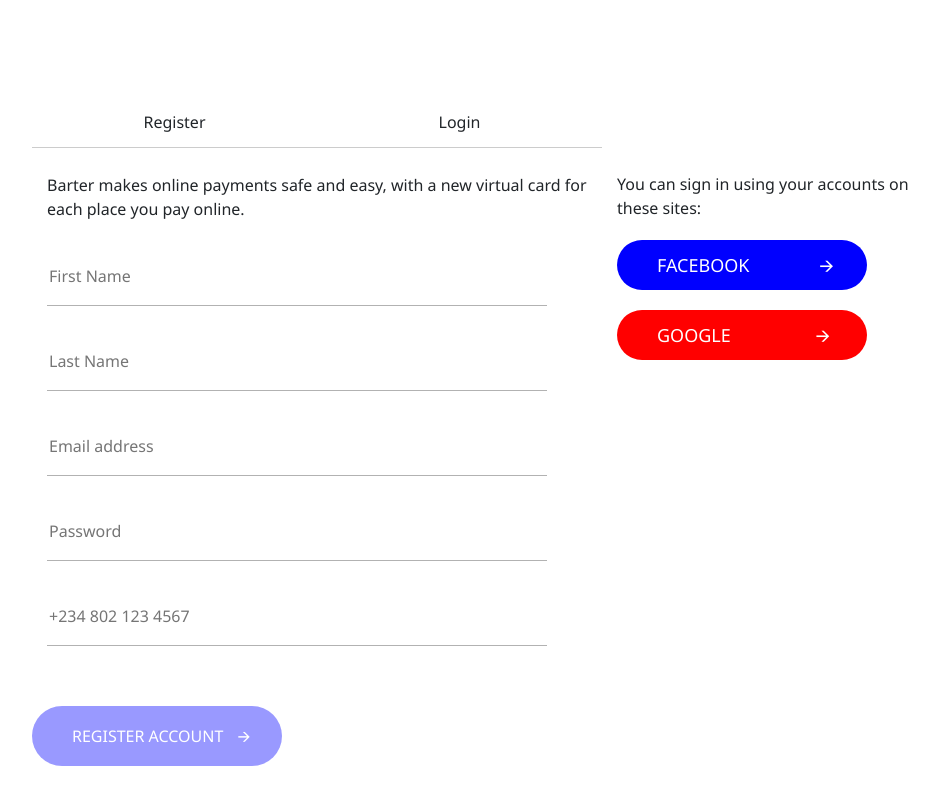
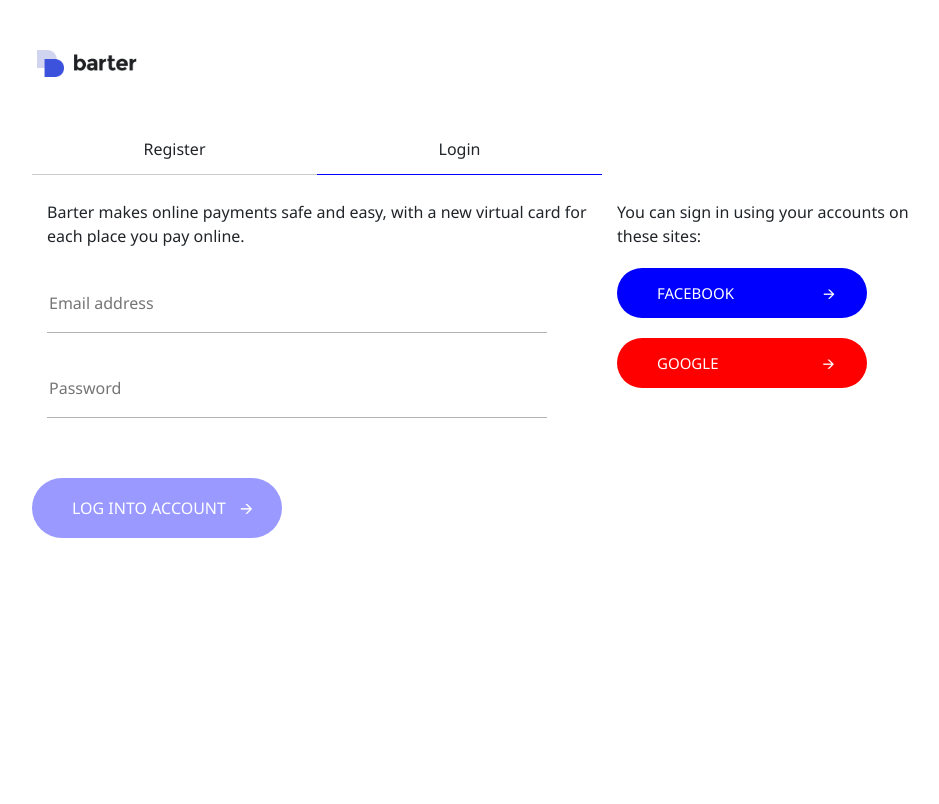
Before and after one commit to 2dotsighborg/getbarter-copy, a plain HTML site: page index.html in a window 1280 px wide. Shown: the whole page, without its empty margins (133-1072 px from the left). Drawn offline with nearby package versions, Linux system fonts and the light colour scheme.

Commit message:
aforementioned expected update

```diff
--- a/barter.css
+++ b/barter.css
@@ -6,8 +6,16 @@ body {
     margin-left: 20vw;
 } */
 
+
+img {
+    height: 27px;
+    width: 100px;
+    margin-top: 50px;
+    margin-left: 85px;
+}
+
 .top-level {
-    padding-top: 100px;
+    padding-top: 50px;
     padding-bottom: 25px;
 }
 
@@ -16,18 +24,28 @@ body {
     padding-top: 10px;
     padding-bottom: 13px;
     border-bottom: 1px solid rgba(0,0,0,0.2);
-    width: 250px;
+    width: 230px;
     text-align: center;
 }
+
+/* #reg:hover{
+    border: none;
+    border-bottom: 1px solid blue;
+} */
 
 #log{
     display: inline-block;
     padding-top: 10px;
     padding-bottom: 13px;
-    border-bottom: 1px solid rgba(0,0,0,0.2);
-    width: 250px;
+    border-bottom: 1px solid blue;
+    width: 230px;
     text-align: center;
 }
+
+/* #log:hover{
+    border: none;
+    border-bottom: 1px solid blue;
+} */
 
 .custom-field {
     width: 500px;
@@ -88,9 +106,15 @@ body {
     vertical-align: middle;
     line-height: 50px;
     padding-left: 40px;
-    font-size: 18px;
+    font-size: 15px;
+    transition: -webkit-transform 0.6s, transform 0.6s, box-shadow 0.6s;
 }
 
+.social:hover {
+    -webkit-transform: scale(1.1);
+    transform: scale(1.1);
+    box-shadow: 0 10px 30px rgba(0,0,0,0.3);
+}
 
 #first-social {
     background-color: rgba(0,0,255,1);
@@ -105,19 +129,23 @@ body {
 }
 
 #first-social-child {
-    padding-right: 65px;
+    padding-right: 85px;
 }
 
 #second-social-child {
-    padding-right: 80px;
+    padding-right: 100px;
 }
 
 #second-page-first-line {
-    margin-top: 172px;
+    margin-top: 123px;
+}
+
+a {
+    text-decoration: none;
 }
 
 /* when page loads, give the login page a display of none */
-#flexi-2 {
+#flexi-1 {
     display: none;
 }
 
--- a/index.html
+++ b/index.html
@@ -12,6 +12,7 @@
 </head>
 <body>
     <div class="container banner">
+        <img src="getbarter-logo.png"/>
         <div class="row">
             <div class="col-sm-6 offset-sm-1">
                 <div class="row top-level">
@@ -31,32 +32,40 @@
                         <input class="custom-field" type="password" placeholder="Password" name="password"><br/>
                         <input class="custom-field" type="tel" placeholder="+234 802 123 4567" name="tel"/>
                     </form>
+                    <a href="">
                         <div class="account">
                             <div id="btn-pt-1">REGISTER ACCOUNT</div>
                             <div id="btn-pt-2">🡪</div>
                         </div>
+                    </a>
                 </div>
                 <div class="row flexi" id="flexi-2">
                     <form class="col-sm-12">
                         <input class="custom-field" type="email" placeholder="Email address" name="email"><br/>
                         <input class="custom-field" type="password" placeholder="Password" name="password"><br/>
                     </form>
+                    <a href="">
                         <div class="account">
                             <div id="btn-pt-1">LOG INTO ACCOUNT</div>
                             <div id="btn-pt-2">🡪</div>
                         </div>
+                    </a>
                 </div>
             </div>
             <div class="col-sm-5">
                 <div id="second-page-first-line">You can sign in using your accounts on<br>these sites:</div>
+                <a href="">
                     <div class="social" id="first-social">
                         <div class="social-child" id="first-social-child">FACEBOOK</div>
                         <div class="social-child">🡪</div>
                     </div>
+                </a>
+                <a href="">
                     <div class="social" id="second-social">
                         <div class="social-child" id="second-social-child">GOOGLE</div>
                         <div class="social-child">🡪</div>
                     </div>
+                </a>
             </div>
         </div>
     </div> <!-- container -->
```
Also changed, not shown: main.js (+11 -0 lines), getbarter-logo.png (added). Lines whose indentation alone changed are shown as unchanged.
